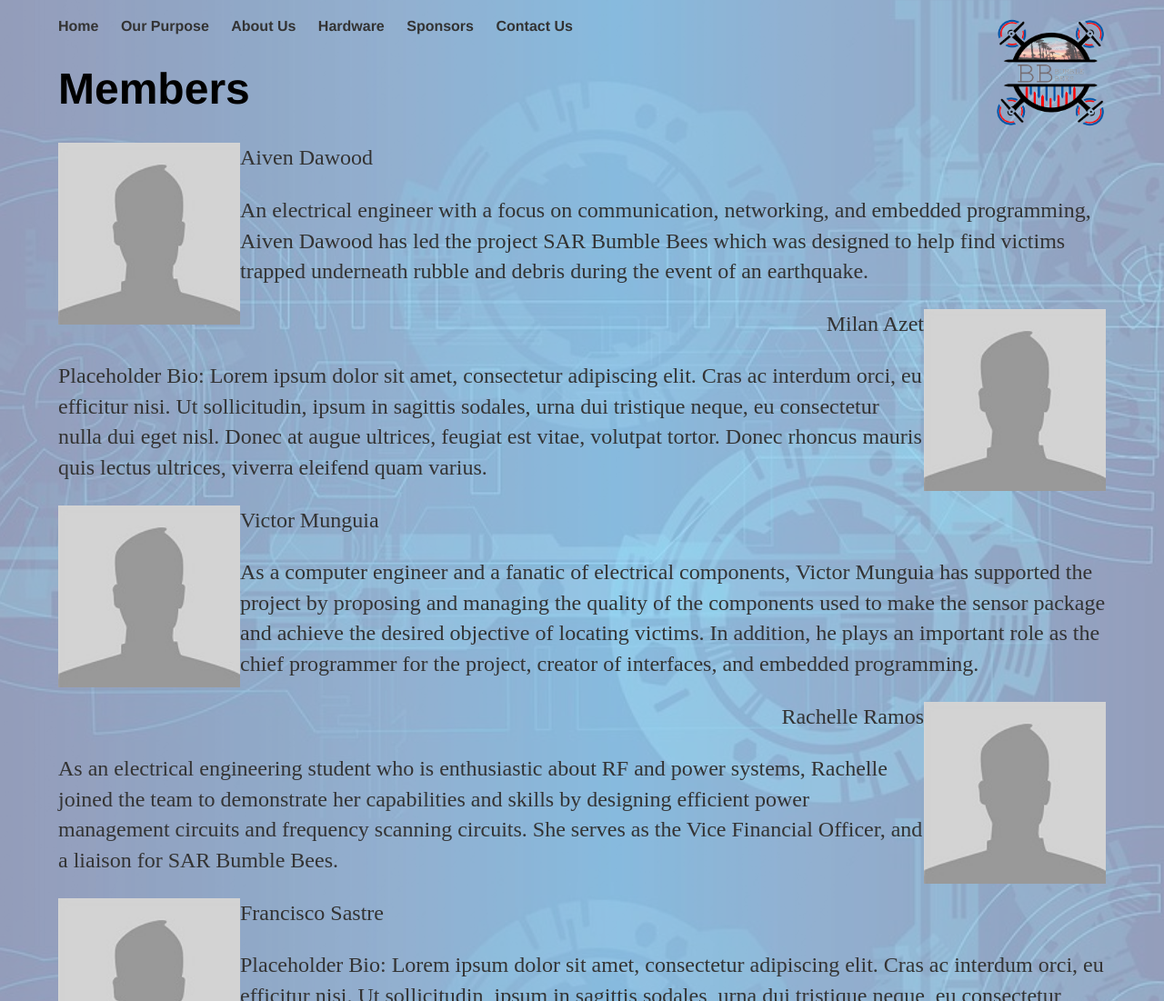
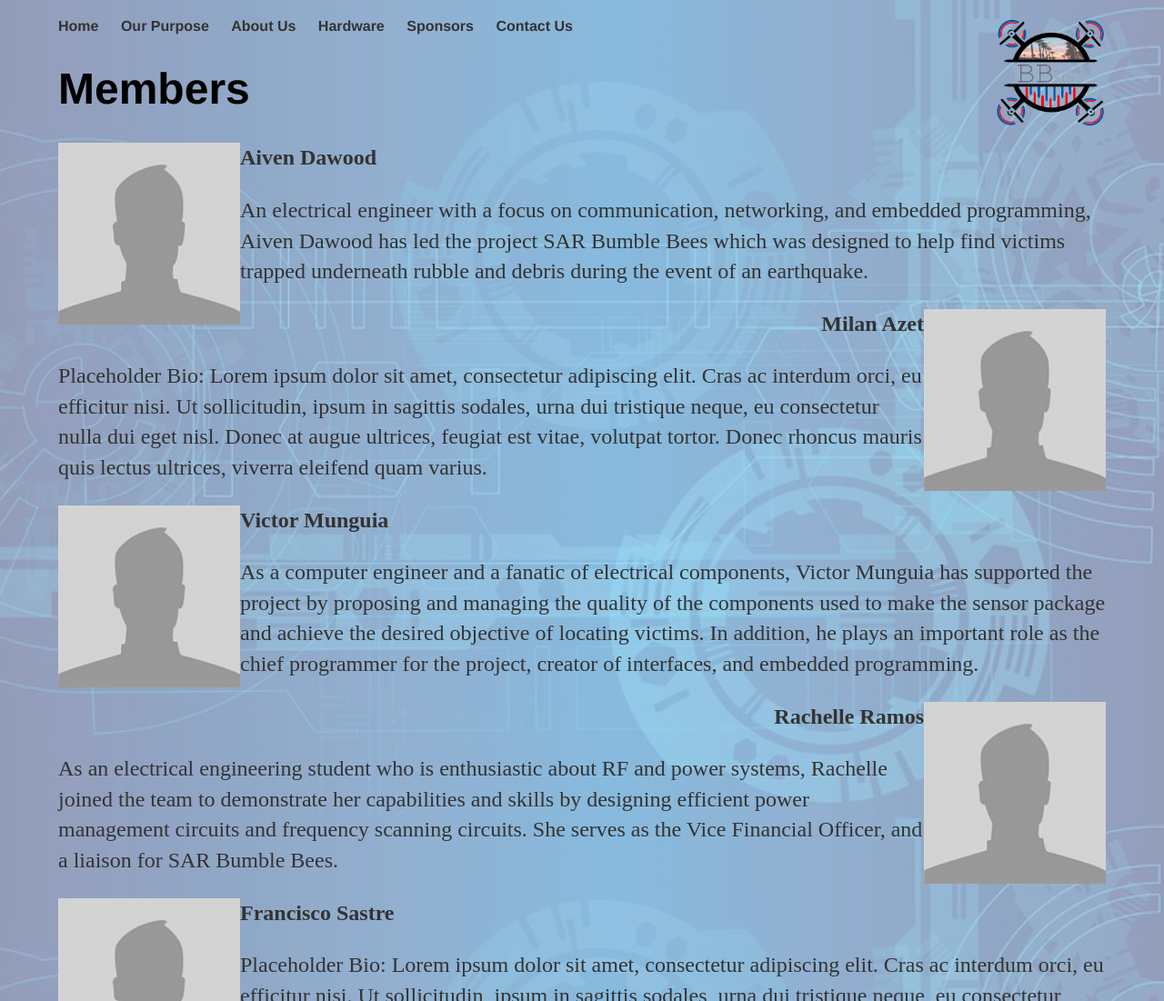
Before and after one commit to ColtonBeery/sarbumblebees, a Jekyll site: the page built from members/index.html, in a window 1280 px wide. Shown: the top 1101 px of the page at 91% size. Built offline with Jekyll 4.4.1, drawn with Linux system fonts in a browser that asks for light colours.

Commit message:
Update index.html

```diff
--- a/members/index.html
+++ b/members/index.html
@@ -7,31 +7,31 @@ title: Members - SAR Bumblebees
 	<h1>Members</h1>
 		<div class="Aiven">
 		<img src="/images/Headshot-Placeholder.jpg" alt="Placeholder Image" style="float:left;width:200px;height:200px;">
-		<p>Aiven Dawood</p>
+			<p><b>Aiven Dawood</b></p>
 		<p>An electrical engineer with a focus on communication, networking, and embedded programming, Aiven Dawood has led the project SAR Bumble Bees which was designed to help find victims trapped underneath rubble and debris during the event of an earthquake.	</p>
 		</div>
 
 		<div class="Milan">
 		<img src="/images/Headshot-Placeholder.jpg" alt="Placeholder Image" style="float:right;width:200px;height:200px;">
-		<p align="right">Milan Azet</p>
+			<p align="right"><b>Milan Azet</b></p>
 		<p>Placeholder Bio: Lorem ipsum dolor sit amet, consectetur adipiscing elit. Cras ac interdum orci, eu efficitur nisi. Ut sollicitudin, ipsum in sagittis sodales, urna dui tristique neque, eu consectetur nulla dui eget nisl. Donec at augue ultrices, feugiat est vitae, volutpat tortor. Donec rhoncus mauris quis lectus ultrices, viverra eleifend quam varius.</p>
 		</div>
 
 		<div class="Victor">
 		<img src="/images/Headshot-Placeholder.jpg" alt="Placeholder Image" style="float:left;width:200px;height:200px;">
-		<p>Victor Munguia</p>
+			<p><b>Victor Munguia</b></p>
 		<p>As a computer engineer and a fanatic of electrical components, Victor Munguia has supported the project by proposing and managing the quality of the components used to make the sensor package and achieve the desired objective of locating victims. In addition, he plays an important role as the chief programmer for the project, creator of interfaces, and embedded programming.</p>
 		</div>
 
 		<div class="Rachelle">
 		<img src="/images/Headshot-Placeholder.jpg" alt="Placeholder Image" style="float:right;width:200px;height:200px;">
-		<p align="right">Rachelle Ramos</p>
+			<p align="right"><b>Rachelle Ramos</b></p>
 		<p>As an electrical engineering student who is enthusiastic about RF and power systems, Rachelle joined the team to demonstrate her capabilities and skills by designing efficient power management circuits and frequency scanning circuits. She serves as the Vice Financial Officer, and a liaison for SAR Bumble Bees.</p>
 		</div>
 
 		<div class="Francisco">
 		<img src="/images/Headshot-Placeholder.jpg" alt="Placeholder Image" style="float:left;width:200px;height:200px;">
-		<p>Francisco Sastre</p>
+			<p><b>Francisco Sastre</b></p>
 		<p>Placeholder Bio: Lorem ipsum dolor sit amet, consectetur adipiscing elit. Cras ac interdum orci, eu efficitur nisi. Ut sollicitudin, ipsum in sagittis sodales, urna dui tristique neque, eu consectetur nulla dui eget nisl. Donec at augue ultrices, feugiat est vitae, volutpat tortor. Donec rhoncus mauris quis lectus ultrices, viverra eleifend quam varius.</p>
 		</div>
 
```
